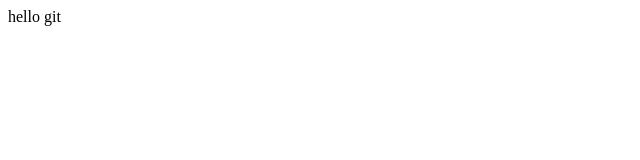
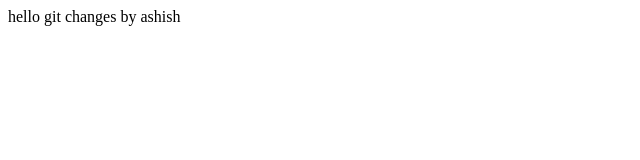
Before and after one commit to ashishairtkt/testingGit, a plain HTML site: page index.html in a window 1280 px wide. Shown: the whole page, without its empty margins (0-640 px from the left). Drawn offline with Linux system fonts and the light colour scheme.

Commit message:
changes in ashish

```diff
--- a/index.html
+++ b/index.html
@@ -10,6 +10,7 @@
 
 <body>
     hello git
+    changes by ashish
 </body>
 
 </html>
```
